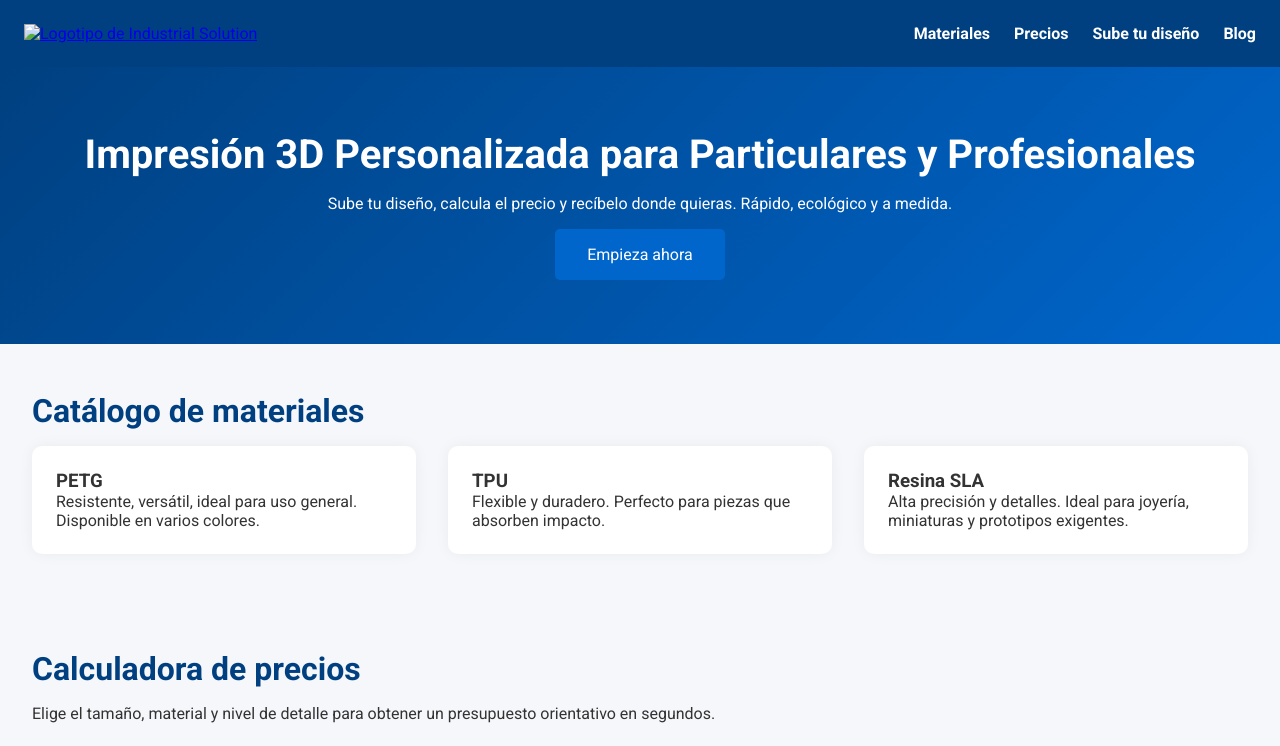
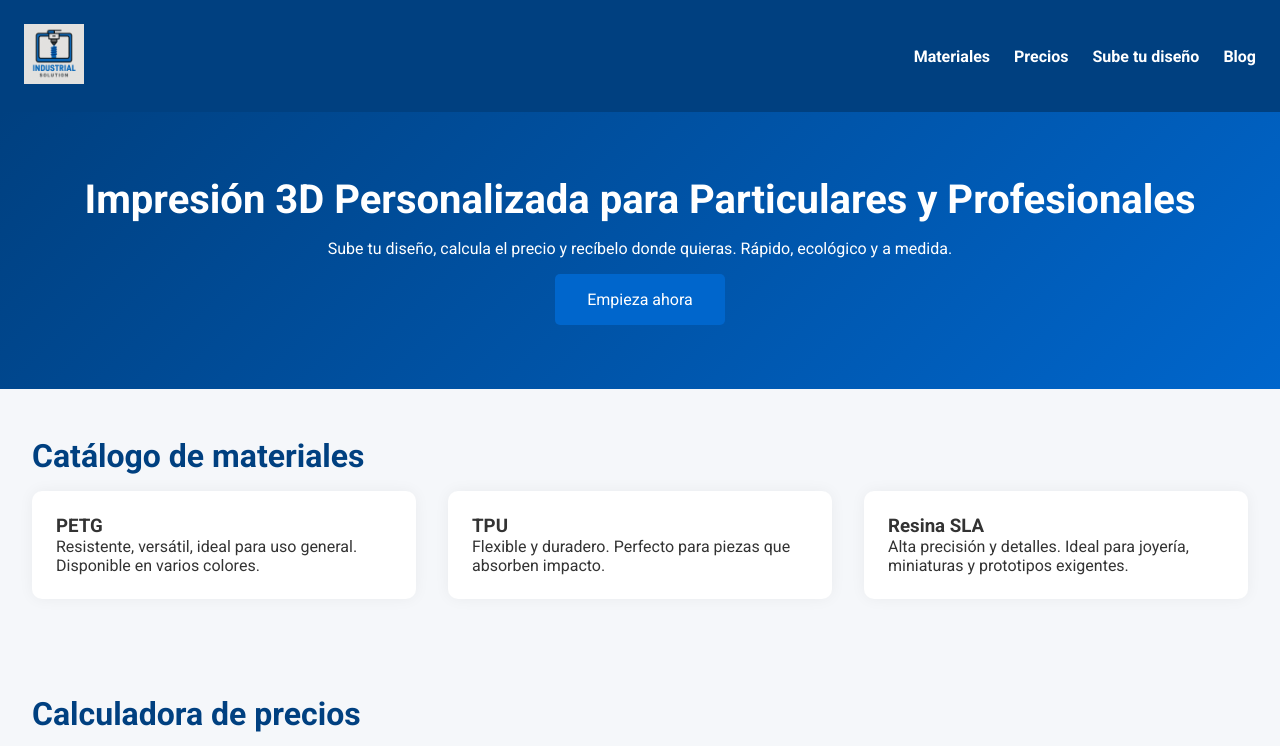
Before and after one commit to IndustrialSolutions/industrial-solutions-web, a plain HTML site: page index.html in a window 1280 px wide. Shown: the top 746 px of the page. Drawn offline with Linux system fonts and the light colour scheme.

Commit message:
Update index.html

```diff
--- a/index.html
+++ b/index.html
@@ -135,7 +135,7 @@
 <body>
   <header>
     <a href="https://www.instagram.com/industrialsolutionsuah?igsh=ZmdvanI5amwxZXpi" target="_blank">
-      <img src="logo empresa.png" alt="Logotipo de Industrial Solution" class="logo" />
+      <img src="logo-empresa.png" alt="Logotipo de Industrial Solution" class="logo" />
     </a>
     <div class="menu-toggle" onclick="document.querySelector('nav').classList.toggle('active')">
       <div class="bar"></div>
```
